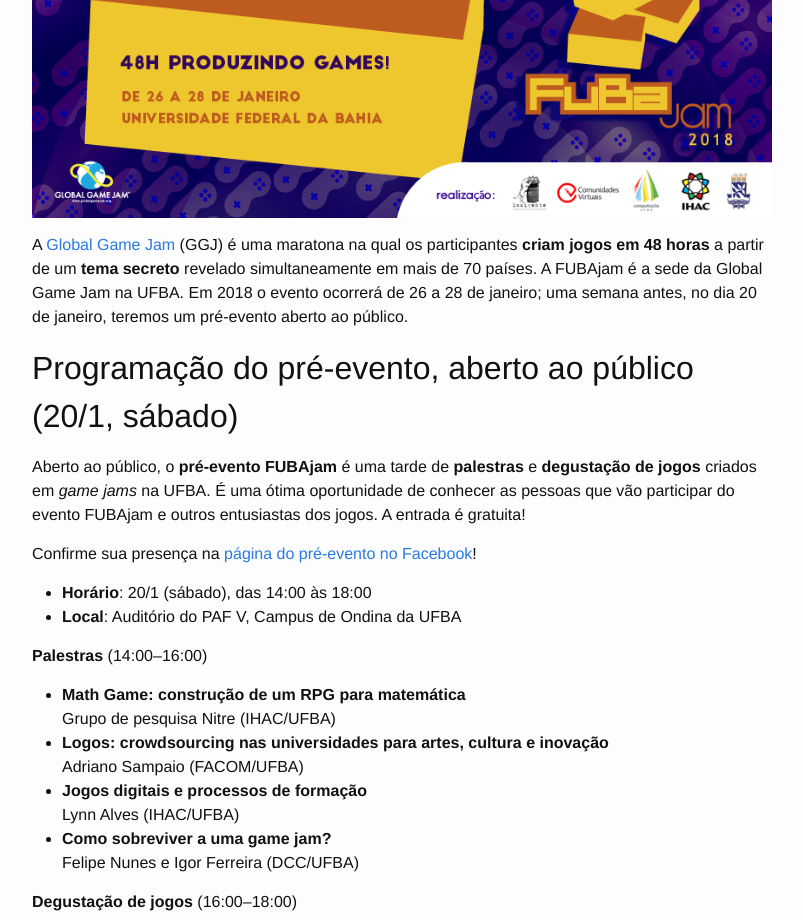
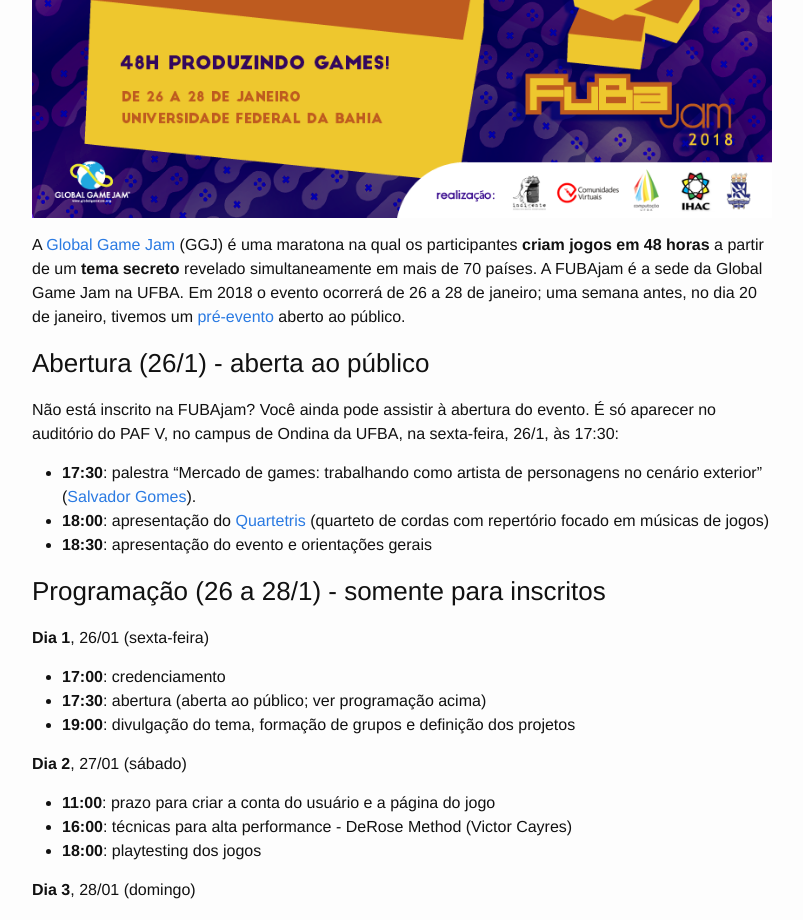
Before and after one commit to indigente/old-indigente.github.io, a Jekyll site: the page built from fubajam18.md, in a window 1280 px wide and 1400 px high, scrolled down 368 px. Shown: the top 920 px of the window, without its empty margins (238-1041 px from the left). Built offline with Jekyll 4.4.1, drawn with Linux system fonts in a browser that asks for light colours; some of the changed text lies outside the part shown.

Commit message:
Atualiza programação.

```diff
--- a/fubajam18.md
+++ b/fubajam18.md
@@ -5,39 +5,23 @@
 
 ![Logo da FUBAjam]({{site.baseurl}}/images/capa-face-fubajam-2018.png)
 
-A [Global Game Jam](http://globalgamejam.org/) (GGJ) é uma maratona na qual os participantes **criam jogos em 48 horas** a partir de um **tema secreto** revelado simultaneamente em mais de 70 países. A FUBAjam é a sede da Global Game Jam na UFBA. Em 2018 o evento ocorrerá de 26 a 28 de janeiro; uma semana antes, no dia 20 de janeiro, teremos um pré-evento aberto ao público.
+A [Global Game Jam](http://globalgamejam.org/) (GGJ) é uma maratona na qual os participantes **criam jogos em 48 horas** a partir de um **tema secreto** revelado simultaneamente em mais de 70 países. A FUBAjam é a sede da Global Game Jam na UFBA. Em 2018 o evento ocorrerá de 26 a 28 de janeiro; uma semana antes, no dia 20 de janeiro, tivemos um [pré-evento]({{site.baseurl}}/fubajam18pre) aberto ao público.
 
-## <a name="pre-evento"></a>Programação do pré-evento, aberto ao público (20/1, sábado)
+### Abertura (26/1) - aberta ao público
 
-Aberto ao público, o **pré-evento FUBAjam** é uma tarde de **palestras** e **degustação de jogos** criados em *game jams* na UFBA. É uma ótima oportunidade de conhecer as pessoas que vão participar do evento FUBAjam e outros entusiastas dos jogos. A entrada é gratuita!
+Não está inscrito na FUBAjam? Você ainda pode assistir à abertura do evento. É só aparecer no auditório do PAF V, no campus de Ondina da UFBA, na sexta-feira, 26/1, às 17:30:
 
-Confirme sua presença na [página do pré-evento no Facebook](https://www.facebook.com/events/1784659201569039/)!
+- **17:30**: palestra "Mercado de games: trabalhando como artista de personagens no cenário exterior" ([Salvador Gomes](https://www.artstation.com/salgomes)).
+- **18:00**: apresentação do [Quartetris](https://www.facebook.com/QuartetrisGameMusic/) (quarteto de cordas com repertório focado em músicas de jogos)
+- **18:30**: apresentação do evento e orientações gerais
 
-- **Horário**: 20/1 (sábado), das 14:00 às 18:00
-- **Local**: Auditório do PAF V, Campus de Ondina da UFBA
-
-**Palestras** (14:00--16:00)
-
-- **Math Game: construção de um RPG para matemática**<br/>Grupo de pesquisa Nitre (IHAC/UFBA)
-- **Logos: crowdsourcing nas universidades para artes, cultura e inovação**<br/>Adriano Sampaio (FACOM/UFBA)
-- **Jogos digitais e processos de formação**<br/>Lynn Alves (IHAC/UFBA)
-- **Como sobreviver a uma game jam?**<br/>Felipe Nunes e Igor Ferreira (DCC/UFBA)
-
-**Degustação de jogos** (16:00--18:00)
-
-Venha jogar alguns [jogos criados em *game jams* na UFBA](https://docs.google.com/presentation/d/15IoMyYzjFvSprE8mvuA1i-4DnIYGx93oRgycpUA3sGE/edit?usp=sharing) e conhecer pessoas!
-
-## <a name="programacao"></a>Programação do evento - 26 a 28/1
+### Programação (26 a 28/1) - somente para inscritos
 
 **Dia 1**, 26/01 (sexta-feira)
 
 - **17:00**: credenciamento
-- **17:30**: palestra "Mercado de games: trabalhando como artista de personagens no cenário exterior" ([Salvador Gomes](https://www.artstation.com/salgomes)).
-- **18:00**: abertura com o Quartetris (quarteto de cordas com repertório focado em músicas de jogos)
-- **18:30**: apresentação do evento e orientações gerais
-- **19:00**: divulgação do tema, formação de grupos e definição dos projetos (apenas para participantes inscritos)
-
-**As atividades antes das 19:00 serão abertas ao público.**
+- **17:30**: abertura (aberta ao público; ver programação acima)
+- **19:00**: divulgação do tema, formação de grupos e definição dos projetos
 
 **Dia 2**, 27/01 (sábado)
 
@@ -74,7 +58,6 @@
   - Foyer para socialização e lanche
   - Banheiros e vestiários com chuveiro
   - Rede Wi-Fi aberta em todo o local
-
 
 ## Orientações para os jammers
 
@@ -118,6 +101,10 @@
 A ideia é desenvolver distintas habilidades, bem como promover práticas colaborativas, cooperativas e inventivas, motivando os participantes a experimentar novas técnicas e práticas, fortalecendo a indústria de games nos seus territórios.
 
 A [UFBA](https://www.ufba.br/) sediou a Global Game Jam em Salvador em [2014](http://globalgamejam.org/2014/jam-sites/fubajam), [2015](http://globalgamejam.org/2015/jam-sites/global-bind-jam), [2016](http://globalgamejam.org/2016/jam-sites/global-bind-jam) e [2017](http://globalgamejam.org/2017/jam-sites/fubajam). Em 2018, a Global Game Jam será de **26 a 28 de janeiro**, e a [FUBAjam](http://globalgamejam.org/2018/jam-sites/fubajam) -- sede da Global Game Jam na UFBA -- será no campus de Ondina da UFBA, no PAF V.
+
+## <a name="pre-evento"></a>Pré-evento
+
+O pré-evento aconteceu no dia 20 de janeiro de 2018. Veja aqui a [programação do pré-evento]({{site.baseurl}}/fubajam18pre).
 
 # Equipe
 
```
Also changed, not shown: fubajam18pre.md (added, +22 -0 lines).
